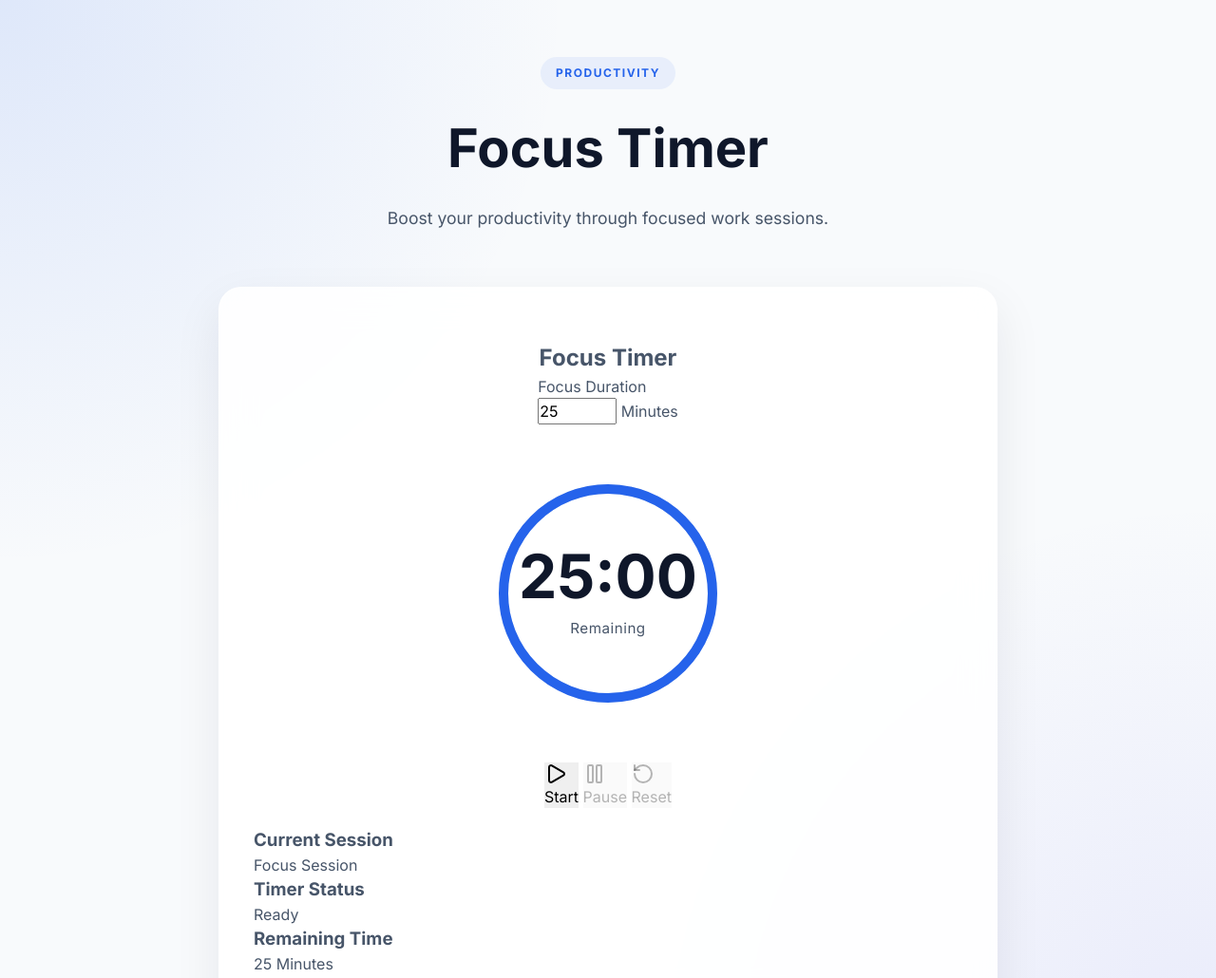
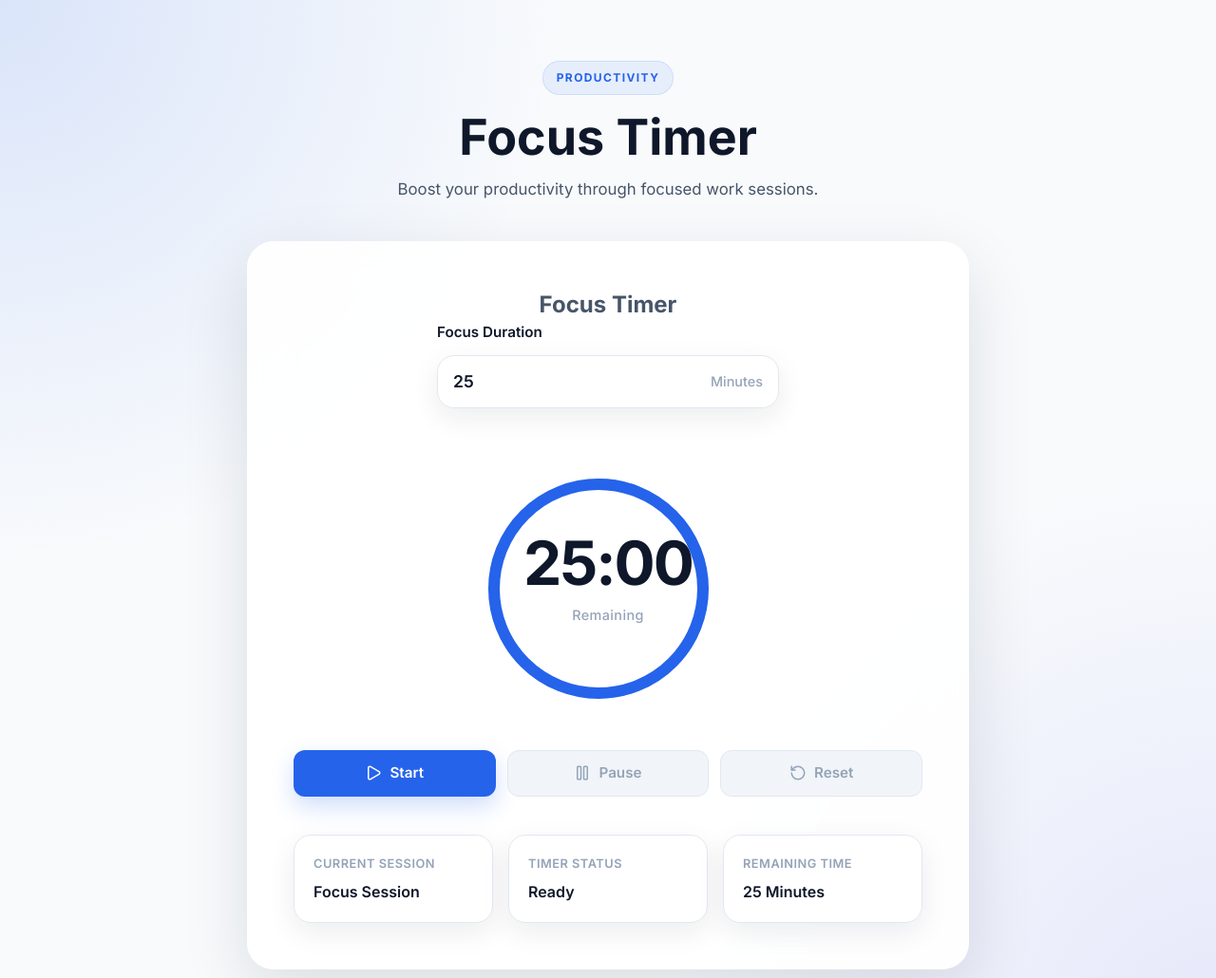
Before and after one commit to saikiran-ravuri/focus-timer, a plain HTML site: page index.html in a window 1280 px wide. Shown: the top 1030 px of the page at 95% size. Drawn offline with nearby package versions, Linux system fonts and the light colour scheme.

Commit message:
feat: design premium Focus Timer user interface

```diff
--- a/css/style.css
+++ b/css/style.css
@@ -1,217 +1,343 @@
-/* google font */
-@import url('https://fonts.googleapis.com/css2?family=Inter:wght@400;500;600;700&display=swap');
-
-/* design system */
+@import url("https://fonts.googleapis.com/css2?family=Inter:wght@400;500;600;700&display=swap");
 
 :root {
-
-    /* colors */
-
-    --color-primary: #2563eb;
-    --color-primary-hover: #1d4ed8;
-    --color-background: #f8fafc;
-    --color-surface: #ffffff;
-    --color-heading: #0f172a;
-    --color-text: #475569;
-    --color-border: #e2e8f0;
-    --color-success: #16a34a;
-    --color-warning: #ea580c;
-    --color-danger: #dc2626;
-
-    /* border radius */
-
-    --radius-large: 24px;
-    --radius-medium: 16px;
+    --primary: #2563eb;
+    --primary-dark: #1d4ed8;
+    --background: #f8fafc;
+    --surface: rgba(255, 255, 255, 0.9);
+    --heading: #0f172a;
+    --text: #475569;
+    --muted: #94a3b8;
+    --border: #e2e8f0;
+    --success: #16a34a;
+    --warning: #ea580c;
+    --radius-large: 28px;
+    --radius-medium: 18px;
     --radius-small: 12px;
-
-    /* shadow */
-
-    --shadow:
-
-        0 20px 50px rgba(15, 23, 42, 0.08);
-
-    /* transition */
-
-    --transition: 0.3s ease;
+    --shadow-large: 0 24px 70px rgba(15, 23, 42, 0.12);
+    --shadow-small: 0 10px 30px rgba(15, 23, 42, 0.08);
+    --transition: 0.25s ease;
 }
 
-/* base styles */
-
 body {
-
-    font-family: 'Inter', sans-serif;
-    background: var(--color-background);
-    color: var(--color-text);
-
-}
-
-/* page layout */
-
-body {
-    position: relative;
-    overflow-x: hidden;
-
+    min-height: 100vh;
+    font-family: "Inter", sans-serif;
+    color: var(--text);
     background:
         radial-gradient(
             circle at top left,
-            rgba(37, 99, 235, 0.12),
+            rgba(37, 99, 235, 0.14),
             transparent 35%
         ),
         radial-gradient(
             circle at bottom right,
-            rgba(99, 102, 241, 0.10),
+            rgba(99, 102, 241, 0.12),
             transparent 35%
         ),
-        var(--color-background);
+        var(--background);
 }
 
+/* styling main page */
+
 .app {
-    width: 100%;
-    max-width: 1100px;
-
+    width: min(100% - 32px, 960px);
     min-height: 100vh;
-
     margin: 0 auto;
-    padding: 60px 24px;
-
+    padding: 64px 0;
     display: flex;
     flex-direction: column;
     justify-content: center;
 }
 
-/* styling header */
-
 .app-header {
-
+    margin-bottom: 40px;
     text-align: center;
-    margin-bottom: 56px;
-
 }
 
 .app-badge {
-
     display: inline-block;
-    padding: 8px 16px;
-    margin-bottom: 20px;
+    margin-bottom: 16px;
+    padding: 8px 14px;
+    color: var(--primary);
+    background-color: rgba(37, 99, 235, 0.08);
+    border: 1px solid rgba(37, 99, 235, 0.12);
     border-radius: 999px;
-    background: rgba(37, 99, 235, 0.08);
-    color: var(--color-primary);
     font-size: 0.75rem;
     font-weight: 700;
-    letter-spacing: 1.5px;
-    text-transform: uppercase;
-
+    letter-spacing: 1.4px;
 }
 
 .app-title {
-
-    color: var(--color-heading);
-    font-size: 3.5rem;
-    font-weight: 700;
-    margin-bottom: 16px;
-
+    margin-bottom: 12px;
+    color: var(--heading);
+    font-size: 3.25rem;
+    line-height: 1.1;
 }
 
 .app-description {
-
-    max-width: 580px;
+    max-width: 520px;
     margin: 0 auto;
-    color: var(--color-text);
-    font-size: 1.1rem;
-    line-height: 1.8;
-
+    font-size: 1.05rem;
+    line-height: 1.7;
 }
 
 /* styling timer dashboard */
 
 .timer-dashboard {
     width: 100%;
-    max-width: 820px;
+    max-width: 760px;
     margin: 0 auto;
-    padding: 36px;
-
-    background: rgba(255, 255, 255, 0.88);
-    border: 1px solid rgba(255, 255, 255, 0.7);
+    padding: 48px;
+    background: var(--surface);
+    border: 1px solid rgba(255, 255, 255, .65);
     border-radius: var(--radius-large);
-
-    box-shadow: var(--shadow);
-
-    backdrop-filter: blur(18px);
+    backdrop-filter: blur(22px);
+    box-shadow: var(--shadow-large);
 }
 
-.timer-card {
+/* styling timer card */
+
+.timer-card{
+    display:flex;
+    flex-direction:column;
+    align-items:center;
+}
+
+/* timer dashboard */
+
+.timer-dashboard {
+    width: 100%;
+    max-width: 760px;
+    margin: 0 auto;
+    padding: 48px;
+    background: var(--surface);
+    border: 1px solid rgba(255, 255, 255, .65);
+    border-radius: var(--radius-large);
+    backdrop-filter: blur(22px);
+    box-shadow: var(--shadow-large);
+}
+
+/* timer dashboard */
+
+.timer-dashboard {
+    width: 100%;
+    max-width: 760px;
+    margin: 0 auto;
+    padding: 48px;
+    background: var(--surface);
+    border: 1px solid rgba(255, 255, 255, .65);
+    border-radius: var(--radius-large);
+    backdrop-filter: blur(22px);
+    box-shadow: var(--shadow-large);
+}
+
+/* timer card */
+
+.timer-card{
+    display:flex;
+    flex-direction:column;
+    align-items:center;
+}
+
+/* duration section */
+
+.duration-section {
+    width: 100%;
+    max-width: 360px;
+    margin-bottom: 40px;
+}
+
+.duration-label {
+    display: block;
+    margin-bottom: 12px;
+    color: var(--heading);
+    font-size: 0.95rem;
+    font-weight: 600;
+}
+
+.duration-input-group {
+    display: flex;
+    align-items: center;
+    gap: 12px;
+    padding: 14px 16px;
+    background: #ffffff;
+    border: 1px solid var(--border);
+    border-radius: var(--radius-medium);
+    box-shadow: var(--shadow-small);
+    transition: var(--transition);
+}
+
+.duration-input-group:focus-within {
+    border-color: var(--primary);
+    box-shadow:
+        0 0 0 4px rgba(37, 99, 235, 0.1),
+        var(--shadow-small);
+}
+
+.duration-input-group input {
+    width: 100%;
+    border: none;
+    outline: none;
+    color: var(--heading);
+    background: transparent;
+    font-size: 1.1rem;
+    font-weight: 600;
+}
+
+.duration-input-group span {
+    color: var(--muted);
+    font-size: 0.9rem;
+    font-weight: 500;
+}
+
+/* circular timer */
+
+.timer-container {
+    position: relative;
+    width: 280px;
+    height: 280px;
+    margin-bottom: 40px;
+    display: grid;
+    place-items: center;
+}
+
+.progress-ring {
+    width: 100%;
+    height: 100%;
+    transform: rotate(-90deg);
+}
+
+.progress-ring-track,
+.progress-ring-fill {
+    fill: none;
+    stroke-width: 12;
+}
+
+.progress-ring-track {
+    stroke: var(--border);
+}
+
+.progress-ring-fill {
+    stroke: var(--primary);
+    stroke-linecap: round;
+    transition: stroke-dashoffset 0.4s ease;
+}
+
+.timer-content {
+    position: absolute;
     display: flex;
     flex-direction: column;
     align-items: center;
-
-    padding: 20px;
-}
-
-/* styling circular timer */
-
-.timer-container {
-
-    position: relative;
-
-    width: 260px;
-    height: 260px;
-    margin: 48px 0;
-
-    display: flex;
-    justify-content: center;
-    align-items: center;
-
-}
-
-.progress-ring {
-
-    transform: rotate(-90deg);
-
-}
-
-.progress-ring-track {
-
-    fill: none;
-    stroke: #E2E8F0;
-    stroke-width: 10;
-
-}
-
-.progress-ring-fill {
-
-    fill: none;
-    stroke: var(--color-primary);
-    stroke-width: 10;
-    stroke-linecap: round;
-    transition: stroke-dashoffset .5s ease;
-
-}
-
-.timer-content {
-
-    position: absolute;
-
-    display: flex;
-    flex-direction: column;
-    align-items: center;
-    justify-content: center;
-
 }
 
 .timer-display {
-
-    color: var(--color-heading);
+    color: var(--heading);
     font-size: 4rem;
     font-weight: 700;
     line-height: 1;
-
+    letter-spacing: -2px;
 }
 
 .timer-label {
+    margin-top: 12px;
+    color: var(--muted);
+    font-size: 0.9rem;
+    font-weight: 500;
+    letter-spacing: 0.4px;
+}
 
-    margin-top: 12px;
-    color: var(--color-text);
-    font-size: .95rem;
-    letter-spacing: .5px;
+/* timer controls */
 
+.controls {
+    width: 100%;
+    display: grid;
+    grid-template-columns: repeat(3, 1fr);
+    gap: 12px;
+    margin-bottom: 40px;
 }
+
+.button {
+    min-height: 48px;
+    display: inline-flex;
+    align-items: center;
+    justify-content: center;
+    gap: 8px;
+    padding: 12px 18px;
+    border-radius: var(--radius-small);
+    font-size: 0.95rem;
+    font-weight: 600;
+    cursor: pointer;
+    transition: var(--transition);
+}
+
+.button svg {
+    width: 18px;
+    height: 18px;
+}
+
+.button-primary {
+    color: #ffffff;
+    background: var(--primary);
+    box-shadow: 0 10px 24px rgba(37, 99, 235, 0.22);
+}
+
+.button-primary:hover:not(:disabled) {
+    background: var(--primary-dark);
+    transform: translateY(-2px);
+}
+
+.button-secondary {
+    color: var(--heading);
+    background: #ffffff;
+    border: 1px solid var(--border);
+}
+
+.button-secondary:hover:not(:disabled) {
+    border-color: var(--primary);
+    color: var(--primary);
+    transform: translateY(-2px);
+}
+
+.button:active:not(:disabled) {
+    transform: translateY(0);
+}
+
+.button:disabled {
+    color: var(--muted);
+    background: #f1f5f9;
+    border-color: var(--border);
+    cursor: not-allowed;
+    box-shadow: none;
+}
+
+/* information panel */
+
+.information-panel {
+    width: 100%;
+    display: grid;
+    grid-template-columns: repeat(3, 1fr);
+    gap: 16px;
+}
+
+.info-card {
+    padding: 20px;
+    background: #ffffff;
+    border: 1px solid var(--border);
+    border-radius: var(--radius-medium);
+    box-shadow: var(--shadow-small);
+}
+
+.info-card h3 {
+    margin-bottom: 8px;
+    color: var(--muted);
+    font-size: 0.8rem;
+    font-weight: 600;
+    letter-spacing: 0.5px;
+    text-transform: uppercase;
+}
+
+.info-card p {
+    color: var(--heading);
+    font-size: 1rem;
+    font-weight: 600;
+}
```
Also changed, not shown: index.html (+8 -67 lines).
